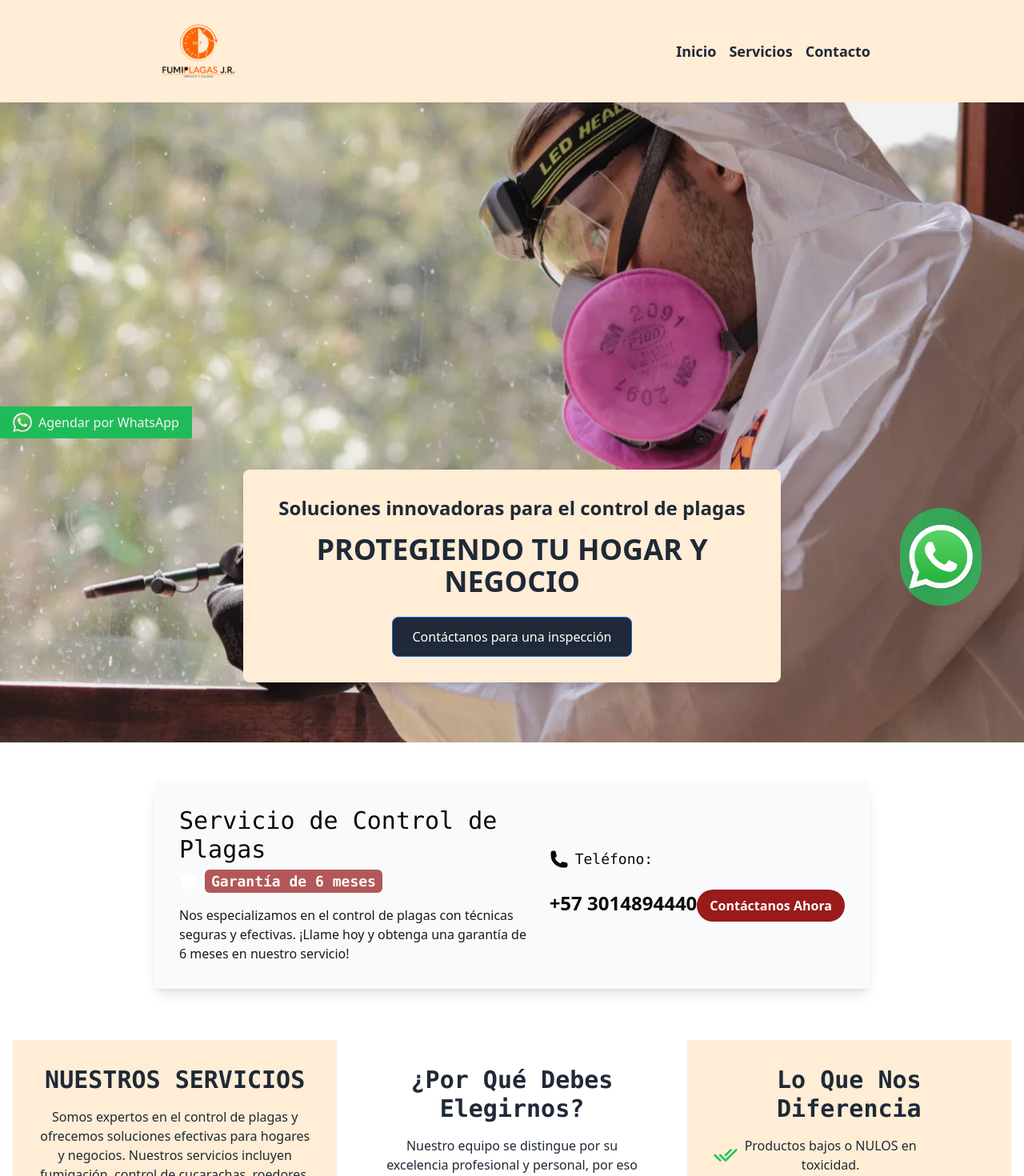
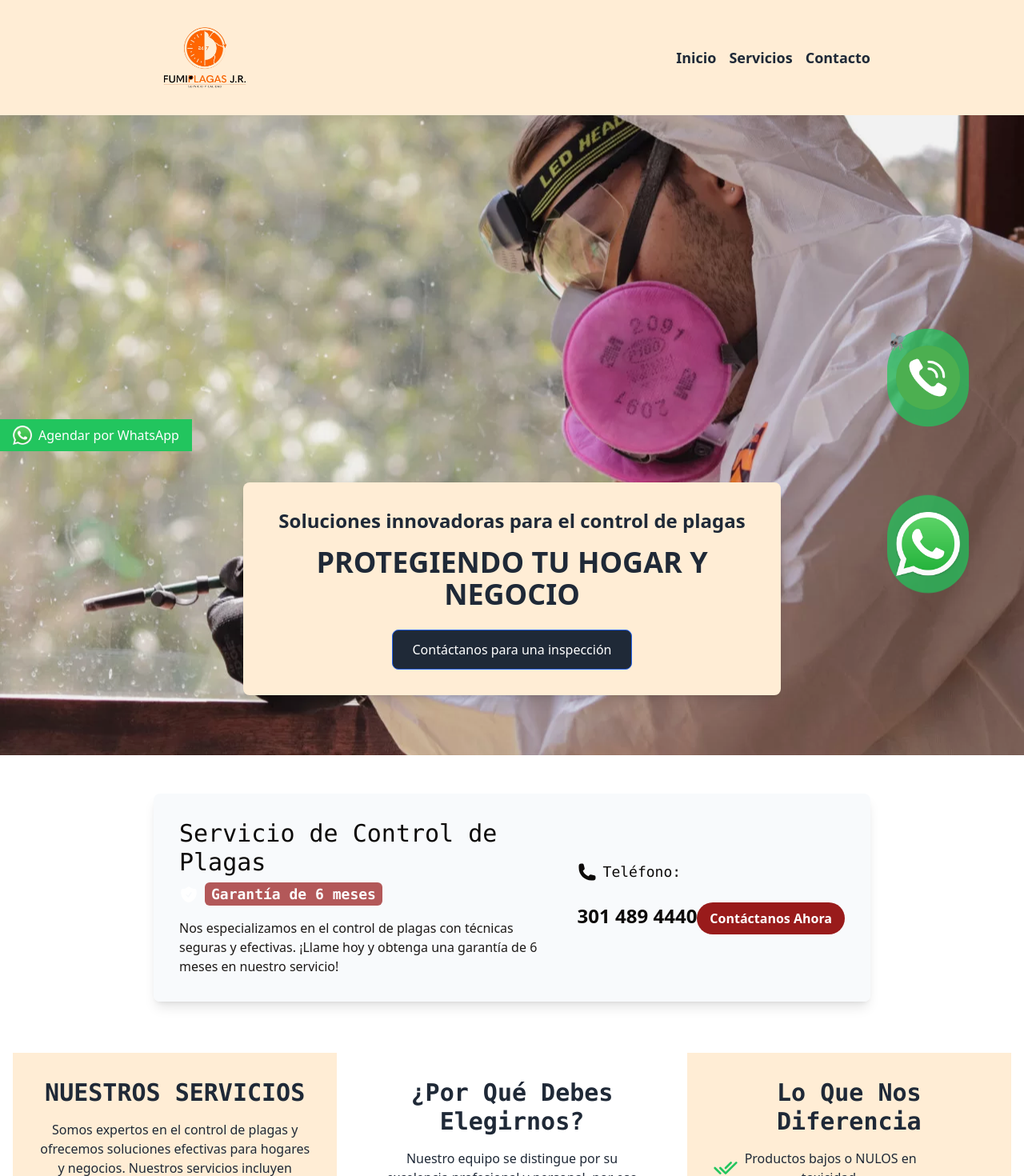
Before and after one commit to santiago9617/fumigacionAntiaquia, a React (Create React App) app: page / in a window 1280 px wide. Shown: the top 1470 px of the page at 80% size. Built offline with nearby package versions, Linux system fonts and the light colour scheme.

Commit message:
nuevo boton de llamada 13agosto2024

```diff
--- a/src/components/Header.js
+++ b/src/components/Header.js
@@ -5,19 +5,20 @@ import { openWhatsAppChat } from './WhatsAppButton';
 
 function Header() {
 
-  const logoWidth = 200;
-  const logoHeight = 100;
+  const logoWidth = 220;
+  const logoHeight = 110;
 
   return (
     <header id='inicio' className="bg-orange-100 text-gray-800 p-2 flex justify-center">
       <nav className="max-w-4xl w-full flex justify-between items-center">
         <img
-          src={logo}
-          alt="Logo"
-          className="max-h-28 max-w-xs w-auto mr-4"
-          width={logoWidth}
-          height={logoHeight}
-        />
+            src={logo}
+            alt="Logo"
+            className="max-h-32 max-w-xs w-auto mr-4" // Ajusta el valor aquí
+            width={logoWidth}
+            height={logoHeight}
+          />
+
         <ul className="flex items-center space-x-4">
           <li>
             <Link to="/" className="text-lg font-semibold hover:text-orange-600">
--- a/src/components/Hero.js
+++ b/src/components/Hero.js
@@ -4,13 +4,13 @@ import logoWhatsapp from '../img/logo1-de-whatsapp.png';
 import { openWhatsAppChat } from './WhatsAppButton';
 
 function Hero() {
-    // Ajusta estos valores a las dimensiones reales del logo
+
     const logoWidth = 24;
     const logoHeight = 24;
 
     return (
         <section className="relative h-screen bg-cover bg-center" style={{ backgroundImage: `url(${Image})` }}>
-            <button onClick={openWhatsAppChat} className="absolute top-1/2 left-0 transform -translate-y-1/2 flex items-center bg-green-500 text-white px-4 py-2">
+            <button onClick={openWhatsAppChat} className="absolute top-1/2 left-0 transform -translate-y-1/2 flex items-center bg-green-500 text-white px-4 py-2 z-20">
                 <img
                     src={logoWhatsapp}
                     alt="Logo de WhatsApp"
--- a/src/components/PromocionFumigacion.js
+++ b/src/components/PromocionFumigacion.js
@@ -10,8 +10,7 @@ const PromocionFumigacion = () => {
           <div className="flex items-center justify-center md:justify-start mb-4">
             <ShieldCheckIcon className="h-6 w-6 text-white mr-2" />
             <p className="text-lg font-mono text-white">
-            <span className="bg-red-800 text-Slate-800 font-bold px-2 py-1 rounded-md animate-pulse">Garantía de 6 meses</span>
-
+              <span className="bg-red-800 text-Slate-800 font-bold px-2 py-1 rounded-md animate-pulse">Garantía de 6 meses</span>
             </p>
           </div>
           <p className="text-stone-900">
@@ -24,12 +23,13 @@ const PromocionFumigacion = () => {
             <PhoneIcon className="h-6 w-6 text-stone-950 mr-2" />
             Teléfono:
           </p>
-          <a href="tel:+3014894440" className="text-2xl font-bold text-stone-950 hover:underline">
-            +57 3014894440
+          <a href="tel:+573014894440" className="text-2xl font-bold text-stone-950 hover:underline">
+            301 489 4440
           </a>
-          <a href="tel:+3014894440" className="mt-4 inline-block bg-red-800 hover:bg-red-600 text-white font-bold py-2 px-4 rounded-full">
+          <a href="tel:+573014894440" className="mt-4 inline-block bg-red-800 hover:bg-red-600 text-white font-bold py-2 px-4 rounded-full">
             Contáctanos Ahora
           </a>
+
         </div>
       </div>
     </div>
--- a/src/components/WhatsAppButton.js
+++ b/src/components/WhatsAppButton.js
@@ -1,14 +1,22 @@
 import React from 'react';
 import logoWhatsApp from '../img/logo1-de-whatsapp.png';
+import phoneIcon from '../img/telefono.png';
 
+// Función para abrir el chat de WhatsApp
 export const openWhatsAppChat = () => {
   const mensaje = encodeURIComponent("Hola FumiPlagas J.R. Necesito información sobre sus servicios de control de plagas.");
   window.open(`https://wa.me/573014894440?text=${mensaje}`, '_blank');
 };
 
+// Función para realizar una llamada telefónica
+export const makePhoneCall = () => {
+  window.open('tel:+573014894440');
+};
+
+// Componente para el botón de WhatsApp
 const WhatsAppButton = () => {
   return (
-    <div className="fixed bottom-4 right-4 sm:bottom-8 sm:right-8 md:bottom-12 md:right-12 lg:bottom-16 lg:right-16 z-10 cursor-pointer">
+    <div className="fixed bottom-8 right-8 sm:bottom-12 sm:right-12 md:bottom-16 md:right-16 lg:bottom-20 lg:right-20 z-10 cursor-pointer">
       <div className="absolute inset-0 flex items-center justify-center">
         <div className="w-16 h-16 sm:w-18 sm:h-18 md:w-20 md:h-20 lg:w-24 lg:h-24 rounded-full bg-green-500 opacity-75 animate-pulse"></div>
       </div>
@@ -22,4 +30,22 @@ const WhatsAppButton = () => {
   );
 };
 
-export default WhatsAppButton;
+// Componente para el botón de llamada telefónica
+const PhoneCallButton = () => {
+  return (
+    <div className="fixed bottom-36 right-8 sm:bottom-44 sm:right-12 md:bottom-52 md:right-16 lg:bottom-72 lg:right-20 z-10 cursor-pointer">
+      <div className="absolute inset-0 flex items-center justify-center">
+        <div className="w-16 h-16 sm:w-18 sm:h-18 md:w-20 md:h-20 lg:w-24 lg:h-24 rounded-full bg-green-500 opacity-75 animate-pulse">🪰</div>
+      </div>
+      <img
+        src={phoneIcon}
+        alt="Telefono"
+        className="w-12 h-12 sm:w-14 sm:h-14 md:w-16 md:h-16 lg:w-20 lg:h-20 relative"
+        onClick={makePhoneCall}
+      />
+    </div>
+  );
+};
+
+// Exportar ambos componentes
+export { PhoneCallButton, WhatsAppButton };
--- a/src/pages/Home.js
+++ b/src/pages/Home.js
@@ -7,14 +7,13 @@ import About from '../components/About';
 import Testimonial from '../components/Testimonial';
 import Footer from '../components/Footer';
 import Service from '../components/Service';
-import WhatsAppButton from '../components/WhatsAppButton';
+import PromocionFumigacion from '../components/PromocionFumigacion';
+import Certificacion from '../components/Certificacion';
 import imagen1 from '../img/IMG_9509-FILEminimizer.webp';
 import imagen2 from '../img/Desinfeccion-de-Hogares-y-Locales-Comerciales-en-Medellín-e1602727479659.jpg';
 import imagen3 from '../img/Fumigacion-de-Plagas-en-Medellin-y-Valle-de-Aburra-1024x978.jpeg';
 import imagen4 from '../img/rodenticida01.jpg';
-import PromocionFumigacion from '../components/PromocionFumigacion';
-import Certificacion from '../components/Certificacion';
-
+import { WhatsAppButton, PhoneCallButton } from '../components/WhatsAppButton'; // Asegúrate de que la ruta sea correcta
 
 const Home = () => {
   const servicios = [
@@ -46,6 +45,7 @@ const Home = () => {
       <main className="flex-grow">
         <Hero />
         <PromocionFumigacion />
+        <PhoneCallButton />
         <WhatsAppButton />
         <div className="grid grid-cols-1 md:grid-cols-3 gap-4 mx-auto p-4 text-gray-800">
           <div className="md:col-span-1">
@@ -59,8 +59,6 @@ const Home = () => {
           </div>
         </div>
         <Certificacion />
-
-
         <div className="container mx-auto mt-8">
           <h2 className="text-3xl font-bold mb-6 text-center text-gray-800 font-mono">Servicios</h2>
           <div className="grid grid-cols-1 sm:grid-cols-2 md:grid-cols-4 gap-8">
@@ -78,8 +76,6 @@ const Home = () => {
             ))}
           </div>
         </div>
-
-
         <About />
         <Testimonial />
       </main>
--- a/src/pages/Servicios.js
+++ b/src/pages/Servicios.js
@@ -9,7 +9,8 @@ import imagen5 from '../img/industria.jpg';
 import imagen6 from '../img/hospital.jpg';
 import imagen7 from '../img/medellin.jpg';
 import imagen8 from '../img/restaurante.jpg';
-import WhatsAppButton from '../components/WhatsAppButton';
+import { WhatsAppButton, PhoneCallButton } from '../components/WhatsAppButton'; // Asegúrate de que la ruta sea correcta
+
 
 const Servicios = () => {
   const openWhatsAppChat = () => {
@@ -62,7 +63,12 @@ const Servicios = () => {
   return (
     <>
       <Header />
-      <WhatsAppButton />
+      <div className="fixed bottom-4 right-4 z-10">
+        <WhatsAppButton />
+      </div>
+      <div className="fixed bottom-20 right-4 z-10">
+        <PhoneCallButton />
+      </div>
       <div className="container mx-auto mt-8">
         <h2 className="text-3xl font-bold mb-6 text-center text-gray-800 font-mono">Nuestros Servicios</h2>
         <div className="grid grid-cols-1 sm:grid-cols-2 md:grid-cols-4 gap-8">
@@ -97,8 +103,8 @@ const Servicios = () => {
         </div>
       </div>
       <div className="bg-gray-200 p-8 w-full">
-        <p className="text-center text-lg font-semibold">Agenda Hoy Mismo Tu Cita, Fumigación en Medellín, valle de Aburra y Alrededores.</p>
-        <button onClick={openWhatsAppChat} className="block mx-auto mt-4 bg-red-900 hover:bg-red-900 text-white font-bold py-2 px-4 rounded">
+        <p className="text-center text-lg font-semibold">Agenda Hoy Mismo Tu Cita, Fumigación en Medellín, Valle de Aburra y Alrededores.</p>
+        <button onClick={openWhatsAppChat} className="block mx-auto mt-4 bg-red-900 hover:bg-red-700 text-white font-bold py-2 px-4 rounded">
           Agenda: 3014894440
         </button>
       </div>
--- a/tailwind.config.js
+++ b/tailwind.config.js
@@ -14,6 +14,9 @@ module.exports = {
       animation: {
         pulse: 'pulse 2s infinite',
       },
+      spacing: {
+        '50': '12.5rem',
+      },
     },
   },
   plugins: [],
```
Also changed, not shown: src/img/telefono.png (added), 1 other file (tests, documents, lock files or other folders).
